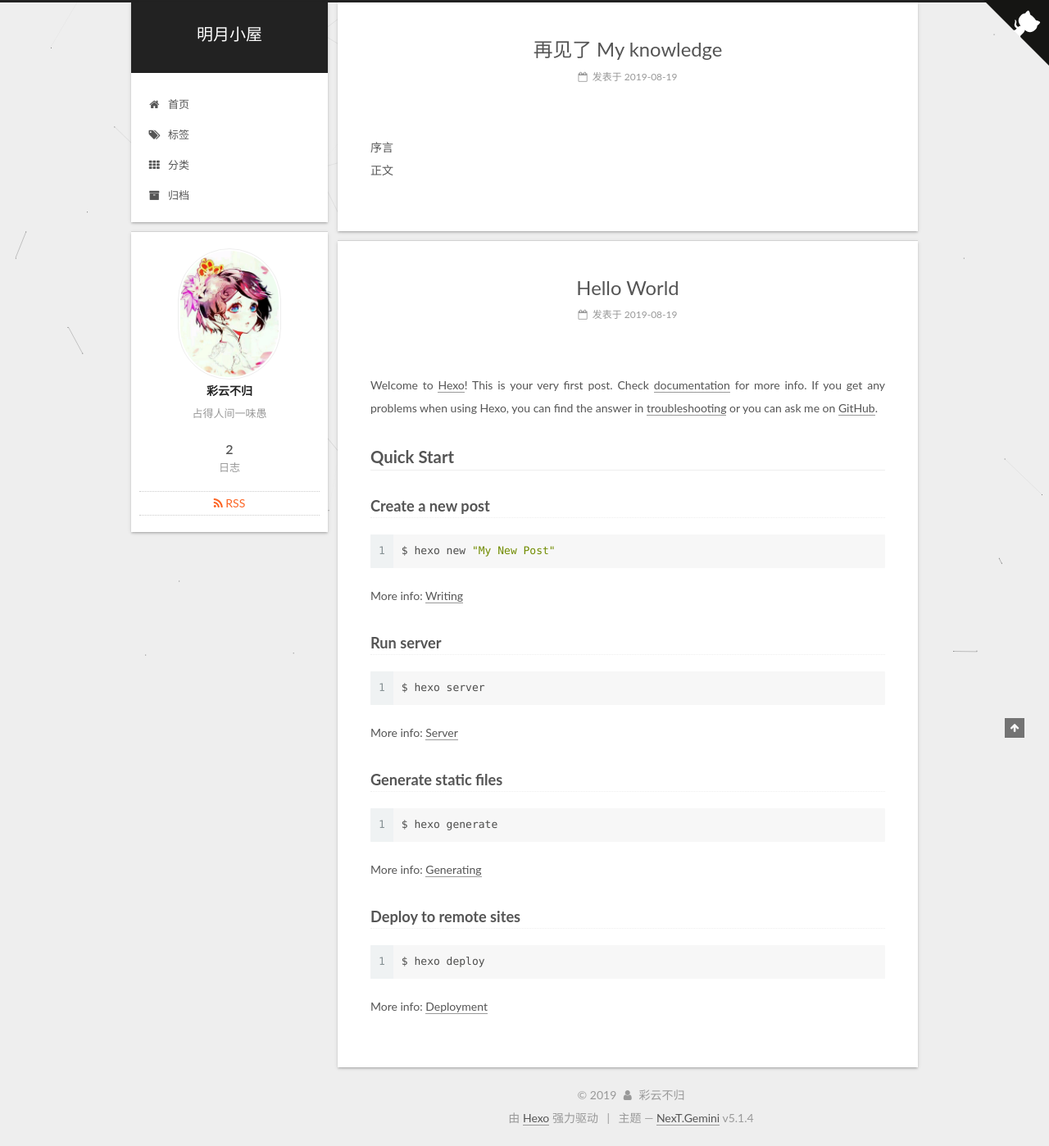
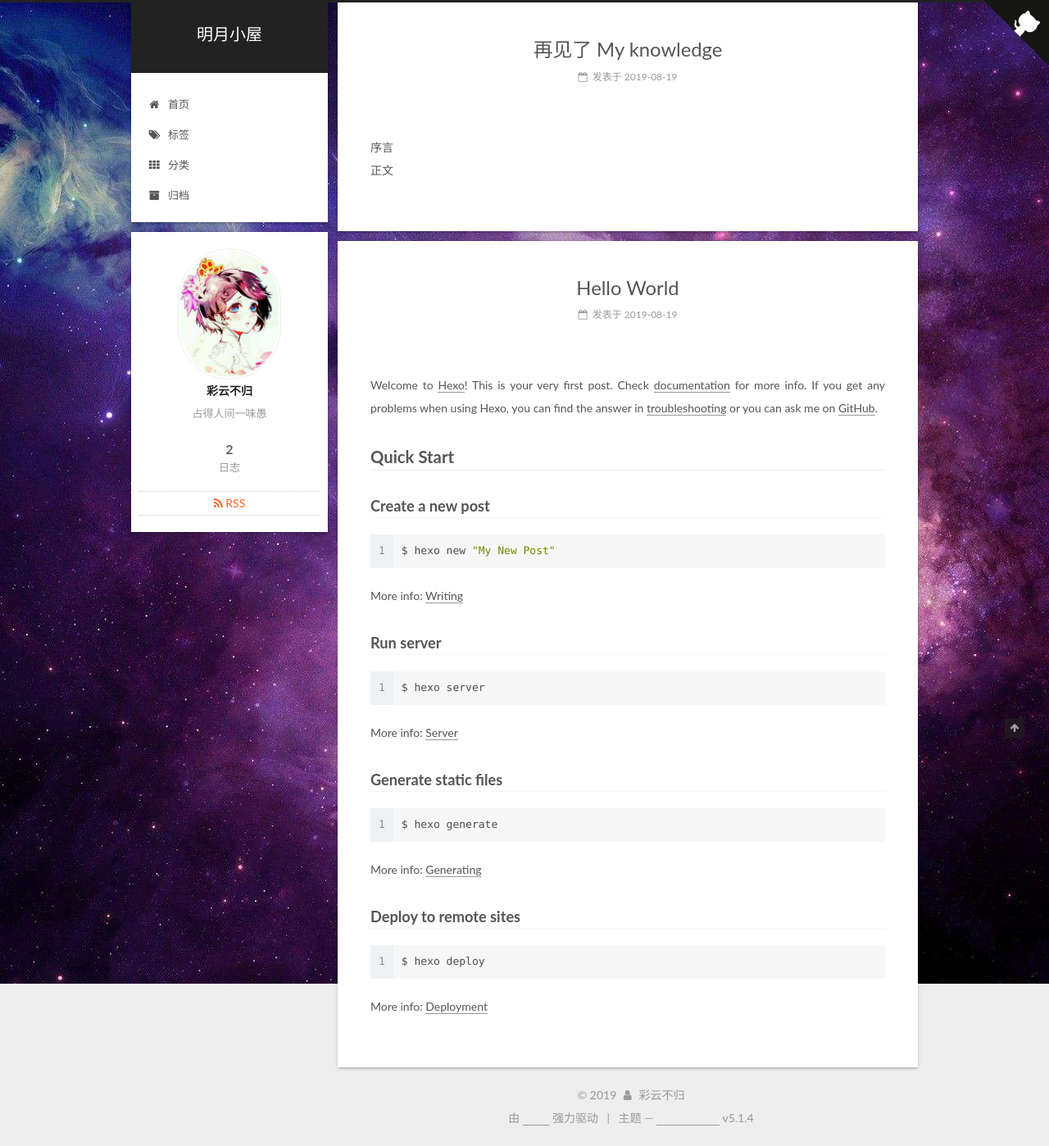
Before and after one commit to colorfulclouds00/colorfulclouds00.github.io, a plain HTML site: page index.html in a window 1280 px wide. Shown: the whole page at 82% size. Drawn offline with Linux system fonts and the light colour scheme.

Commit message:
Site updated: 2019-08-24 22:44:55

```diff
--- a/css/main.css
+++ b/css/main.css
@@ -1815,7 +1815,7 @@ pre .javascript .function {
   width: 4px;
   height: 4px;
   border-radius: 50%;
-  background: #d1eb0d;
+  background: #3bff6a;
 }
 .links-of-blogroll {
   font-size: 13px;
@@ -3048,3 +3048,14 @@ pre .javascript .function {
     margin: 8px 0 0;
   }
 }
+@media screen and (min-width: 1200px) {
+  body {
+    background-image: url("/images/background.jpg");
+    background-repeat: no-repeat;
+    background-attachment: fixed;
+    background-position: 50% 50%;
+  }
+  #footer a {
+    color: #eee;
+  }
+}
```
Also changed, not shown: images/background.jpg (added).
